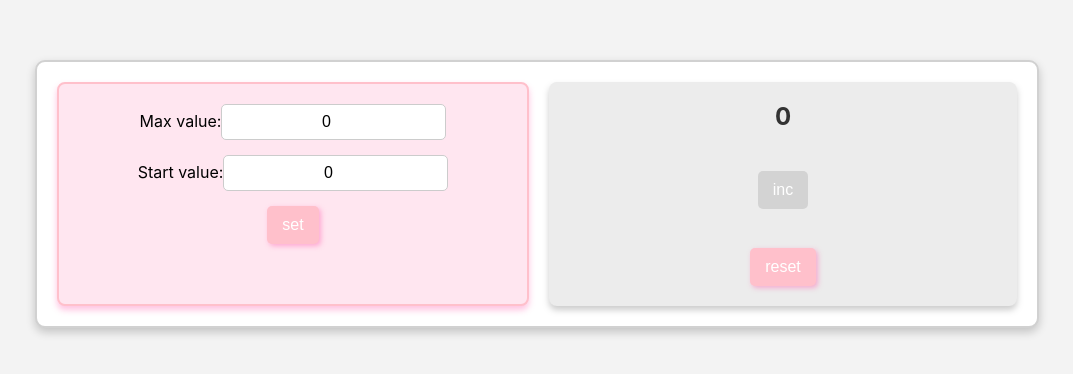
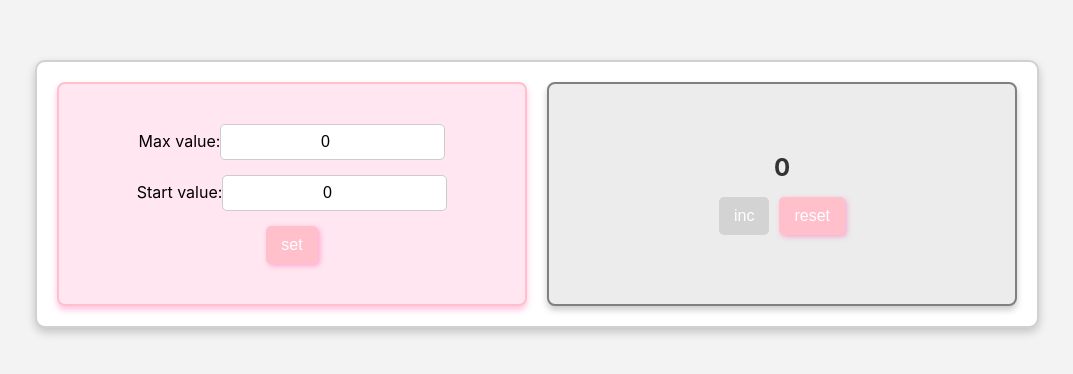
Before and after one commit to Nastassia27/counterTwo, a React (Create React App) app: page / in a window 1280 px wide. Shown: the part 206-580 px from the top of the page, without its empty margins (103-1176 px from the left). Built offline with nearby package versions, Linux system fonts and the light colour scheme.

Commit message:
change styles

```diff
--- a/src/components/SetValues/setValues.css
+++ b/src/components/SetValues/setValues.css
@@ -3,6 +3,7 @@
     display: flex;
     flex-direction: column;
     align-items: center;
+    justify-content: center;
     gap: 15px;
     padding: 20px;
     border: 2px solid pink;
--- a/src/components/ShowResults/ShowResults.tsx
+++ b/src/components/ShowResults/ShowResults.tsx
@@ -22,10 +22,10 @@ const ShowResults = (props:ShowResultsProps) => {
         return (
         <div className='show-results'>
             <div>{props.resultValue}</div>
-            <>
+            <div>
                 <Button title={'inc'} onClick={increaseValueHandler} disabled={props.resultValue>=props.maxValue}/>
                 <Button title={'reset'} onClick={resetValueHandler}/>
-            </>
+            </div>
         </div>
     )
 }
--- a/src/components/ShowResults/showResults.css
+++ b/src/components/ShowResults/showResults.css
@@ -4,18 +4,28 @@
     display: flex;
     flex-direction: column;
     align-items: center;
-    justify-content: space-between;
-    gap: 15px;
+    justify-content: center;
+    gap: 5px;
     padding: 20px;
     border-radius: 8px;
     width: 250px; /* Ensures both have the same width */
     min-height: 180px; /* Ensures both have the same height */
     flex-grow: 1;
+    border: 2px solid gray;
 }
 
-/* Result value styling */
-.show-results div:first-child {
+.show-results > div:first-child {
     font-size: 24px;
     font-weight: bold;
+    text-align: center;
     color: #333;
+    margin-bottom: 10px; /* Reduce bottom margin */
 }
+
+/* Buttons container */
+.show-results > div:last-child {
+    display: flex;
+    justify-content: center;
+    gap: 10px; /* Space between buttons */
+    width: 100%; /* Ensures buttons stay centered */
+}
```
